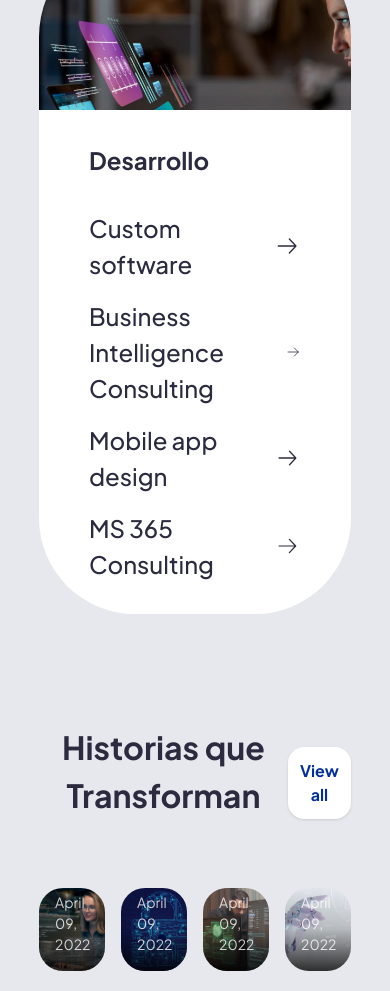
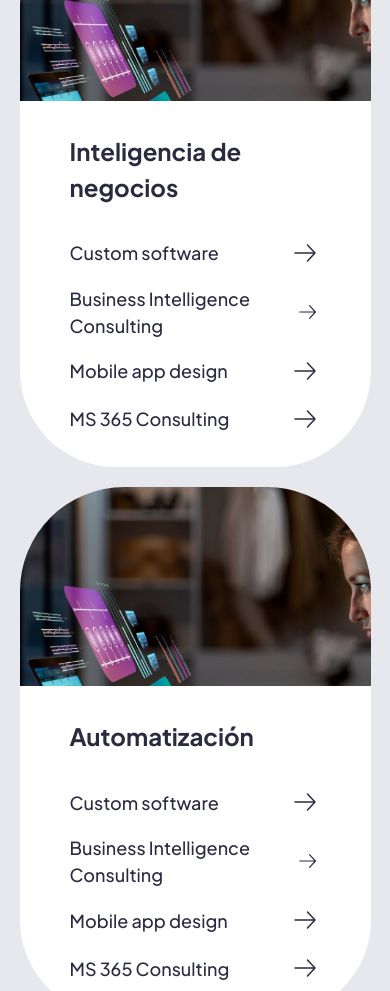
Before and after one commit to navadav-solutions/navadav-homepage, a Next.js app: page / in a window 390 px wide. Shown: the part 4780-5771 px from the top of the page. Built offline with nearby package versions, Linux system fonts and the light colour scheme.

Commit message:
Refactor Home and CardServices components to improve service organization and layout. Introduce new service lists for UX/UI, Automation, and Business Intelligence, enhancing content clarity. Update styling for better responsiveness and visual consistency across sections.

```diff
--- a/app/components/CardServices/CardServices.tsx
+++ b/app/components/CardServices/CardServices.tsx
@@ -16,7 +16,7 @@ interface CardServicesProps {
 
 const CardServices = ({ title, imageSrc, listServices }: CardServicesProps) => {
   return (
-    <section className="flex flex-col items-start justify-start w-full bg-white rounded-[104px] rounded-b-[96px] w-[615px]">
+    <section className="flex flex-col items-start justify-start w-full bg-white rounded-[104px] rounded-b-[96px] w-full lg:w-[615px]">
      <div className="relative w-full aspect-[615/350] rounded-t-[104px] overflow-hidden">
         <Image
         src={getAssetPath(imageSrc)}
@@ -25,7 +25,7 @@ const CardServices = ({ title, imageSrc, listServices }: CardServicesProps) => {
     className="object-cover" />
       </div>
       <div className="flex flex-col items-start justify-start py-[32px] px-[50px] w-full">
-        <h3 className="text-[24px] font-[700] text-[#2B2B40]">{title}</h3>
+        <h3 className="text-[24px] font-[700] text-[#2B2B40] text-start">{title}</h3>
         <ul className="list-disc list-inside list-none w-full text-start mt-[32px] flex flex-col gap-4">
           {listServices.map((service) => (
             <li
@@ -34,7 +34,7 @@ const CardServices = ({ title, imageSrc, listServices }: CardServicesProps) => {
               onClick={() => window.location.href = service.link}
             >
               <div className='flex flex-row items-center justify-between gap-2'>
-                <span className='text-[24px] font-[500] text-[#2B2B40]'>{service.title}</span>
+                <span className='lg:text-[24px] text-[18px] font-[500] text-[#2B2B40] text-start'>{service.title}</span>
                 <svg xmlns="http://www.w3.org/2000/svg" width="32" height="32" viewBox="0 0 32 32" fill="none">
                   <path d="M6 16H26M26 16L18.5 8M26 16L18.5 24" stroke="#2B2B40" strokeWidth="1.5" stroke-linecap="round" stroke-linejoin="round" />
                 </svg>
--- a/app/page.tsx
+++ b/app/page.tsx
@@ -7,7 +7,7 @@ import CardStepByStep from "./components/CardStepByStep/CardSteoByStep";
 import CardServices from "./components/CardServices/CardServices";
 import TestimonialCard from "./components/TestimonialCard/TestimonialCard";
 
-const listServices = [
+const listServicesUxUi = [
   {
     title: "Diseño web",
     link: "https://www.google.com",
@@ -41,6 +41,34 @@ const listServicesDevelopment = [
   },
   {
     title: "MS 365 Consulting",
+    link: "https://www.google.com",
+  },
+
+]
+
+const listServicesAutomation = [
+  {
+    title: "Custom software",
+    link: "https://www.google.com",
+  },
+  {
+    title: "Business Intelligence Consulting",
+    link: "https://www.google.com",
+  },
+  {
+    title: "Mobile app design",
+    link: "https://www.google.com",
+  },
+  {
+    title: "MS 365 Consulting",
+    link: "https://www.google.com",
+  },
+
+]
+
+const listServicesBusinessIntelligence = [
+  {
+    title: "Consultoría en Inteligencia de Negocios",
     link: "https://www.google.com",
   },
 ]
@@ -202,21 +230,33 @@ export default function Home() {
           From strategy to execution, our services are designed to solve real problems and grow your business.
         </p>
       </section>
+
       <div className="relative">
-        <section className="w-[80%] flex flex-col lg:flex-row items-start justify-start gap-10 mx-auto py-16 text-center flex flex-col justify-center items-center">
-          <div className="flex-1">
-            <CardServices
-              title="Diseño"
-              imageSrc={getAssetPath("/disenoServiceImage.png")}
-              listServices={listServices}
-            />
-          </div>
+        <section className="lg:w-[80%] w-[90%] flex flex-col gap-5 mx-auto py-16 text-center flex flex-col justify-center items-center">
 
-          <div className="flex-1">
+          <div className="flex flex-col lg:flex-row items-start justify-start lg:gap-10 gap-4">
             <CardServices
               title="Desarrollo"
               imageSrc={getAssetPath("/desarrolloServiceImage.png")}
               listServices={listServicesDevelopment}
+            />
+            <CardServices
+              title="Inteligencia de negocios"
+              imageSrc={getAssetPath("/desarrolloServiceImage.png")}
+              listServices={listServicesDevelopment}
+            />
+          </div>
+
+          <div className="flex flex-col lg:flex-row items-start justify-start lg:gap-10 gap-4 ">
+            <CardServices
+              title="Automatización"
+              imageSrc={getAssetPath("/desarrolloServiceImage.png")}
+              listServices={listServicesAutomation}
+            />
+            <CardServices
+              title="Diseño"
+              imageSrc={getAssetPath("/disenoServiceImage.png")}
+              listServices={listServicesUxUi}
             />
           </div>
         </section>
@@ -229,16 +269,16 @@ export default function Home() {
         />
       </div>
 
-      <section className="w-[80%] mx-auto py-[45px] text-center flex flex-row justify-between items-center">
-        <h2 className="text-[32px] lg:text-[56px] font-bold text-[#2B2B40] mb-6">
+      <section className="w-[80%] mx-auto py-[45px] lg:text-center text-start flex flex-row justify-between items-center">
+        <h2 className="text-[18px] lg:text-[56px] font-bold text-[#2B2B40] lg:mb-6 mb-0">
           Historias que Transforman
         </h2>
-        <button className="bg-white rounded-[16px] font-bold text-[#032F9D] p-[12px] transition-all cursor-pointer shadow-sm">
+        <button className="bg-white w-[40%] lg:w-auto rounded-[16px] font-bold text-[#032F9D] lg:p-[12px] p-[8px] transition-all cursor-pointer shadow-sm">
           View all
         </button>
       </section>
 
-      <section className="w-[80%] mx-auto pb-[45px] text-center flex flex-row gap-4 justify-between items-center">
+      <section className="w-[80%] mx-auto pb-[45px] text-center flex lg:flex-row flex-col gap-4 justify-between items-center">
         <TestimonialCard
           imageSrc={getAssetPath("/testimonial1.png")}
           name="How to write content about your photographs"
```
